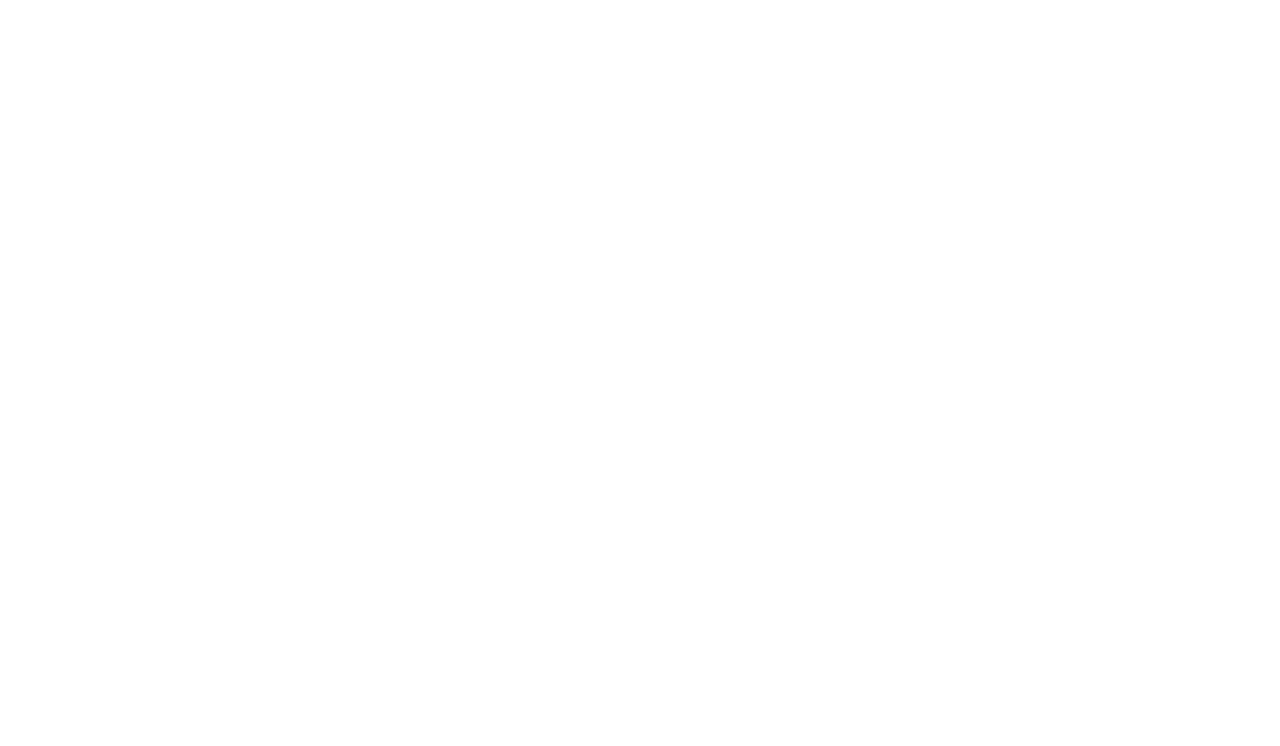
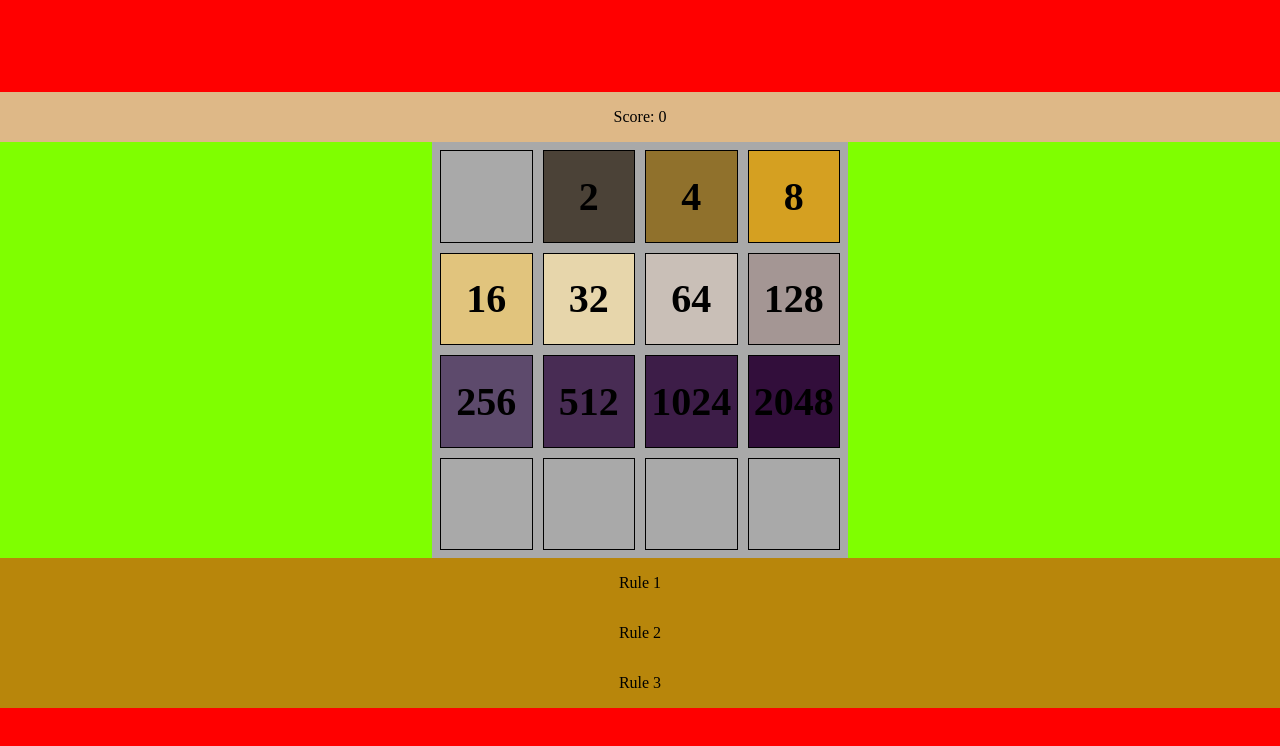
Before and after one commit to dr-miracle/another2048, a website: page public/index.html in a window 1280 px wide. Drawn offline with Linux system fonts and the light colour scheme.

Commit message:
Добавлена заготовка страницы и css

```diff
--- a/public/css/index.css
+++ b/public/css/index.css
@@ -0,0 +1,102 @@
+html{
+    height: 100%;
+    overflow: hidden;
+}
+body{
+    width: 100%;
+    height: 100%;
+    padding: auto;
+    margin: auto;
+}
+.container{
+    display: flex;
+    flex-flow: column;
+    height: 100%;
+    background-color: red;
+    justify-content: center;
+}
+.text-block{
+    display: flex;
+}
+.text-block__centered{
+    text-align: center;
+    align-items: center;
+    justify-content: center;
+}
+
+.main{
+    display: flex;
+    flex-flow: column;
+    background-color: burlywood;
+}
+
+.main__score{
+    background-color: cadetblue;
+}
+.main__field{
+    flex: 1 0 400px;
+    display: flex;
+    justify-content: center;
+    align-items: center;
+    background-color: chartreuse;
+    padding: 8px;
+}
+.main__rules{
+    background-color: darkgoldenrod;
+    flex-flow: column;
+}
+
+.game{
+    display: grid;
+    height: 100%;
+    width: 400px;
+    grid-template-columns: repeat(4, 1fr);
+    grid-template-rows: repeat(4, 1fr);
+    grid-gap: 10px;
+    background-color: darkgray;
+    padding: 8px;
+}
+
+.game__block{
+    display: inline-flex;
+    border: 1px solid black;
+    text-align: center;
+    justify-content: center;
+    align-items: center;
+    font-size: 2.5em;
+    font-weight: 800;
+}
+
+.game__block__2{
+    background-color: #4B4237;
+}
+.game__block__4{
+    background-color: #90712C;
+}
+.game__block__8{
+    background-color: #D5A021;
+}
+.game__block__16{
+    background-color: #E1C47D;
+}
+.game__block__32{
+    background-color: #E7D6AB;
+}
+.game__block__64{
+    background-color: #C9BFB7;
+}
+.game__block__128{
+    background-color: #A49694;
+}
+.game__block__256{
+    background-color: #5D4A6C;
+}
+.game__block__512{
+    background-color: #482C54;
+}
+.game__block__1024{
+    background-color: #3D1D48;
+}
+.game__block__2048{
+    background-color: #320E3B;
+}
--- a/public/index.html
+++ b/public/index.html
@@ -8,6 +8,48 @@
     <title>Another 2048</title>
 </head>
 <body>
+    <div class="container">
+        <div class="main">
+            <div class="score text-block text-block__centered">
+                <p id="score">Score: 0</p>
+            </div>
+            <div class="main__field">
+                <div id="game-field" class="game">
+                    <div class="game__block"></div>
+                    <div class="game__block game__block__2">2</div>
+                    <div class="game__block game__block__4">4</div>
+                    <div class="game__block game__block__8">8</div>
+
+                    <div class="game__block game__block__16">16</div>
+                    <div class="game__block game__block__32">32</div>
+                    <div class="game__block game__block__64">64</div>
+                    <div class="game__block game__block__128">128</div>
+
+                    <div class="game__block game__block__256">256</div>
+                    <div class="game__block game__block__512">512</div>
+                    <div class="game__block game__block__1024">1024</div>
+                    <div class="game__block game__block__2048">2048</div>
+
+                    <div class="game__block"></div>
+                    <div class="game__block"></div>
+                    <div class="game__block"></div>
+                    <div class="game__block"></div>
+                </div>
+
+            </div>
+            <div class=" text-block text-block__centered main__rules">
+                <p>
+                    Rule 1
+                </p>
+                <p>
+                    Rule 2
+                </p>
+                <p>
+                    Rule 3
+                </p>
+            </div>
+        </div>
+    </div>
     <script src="./js/index.js"></script>
 </body>
 </html>
```
